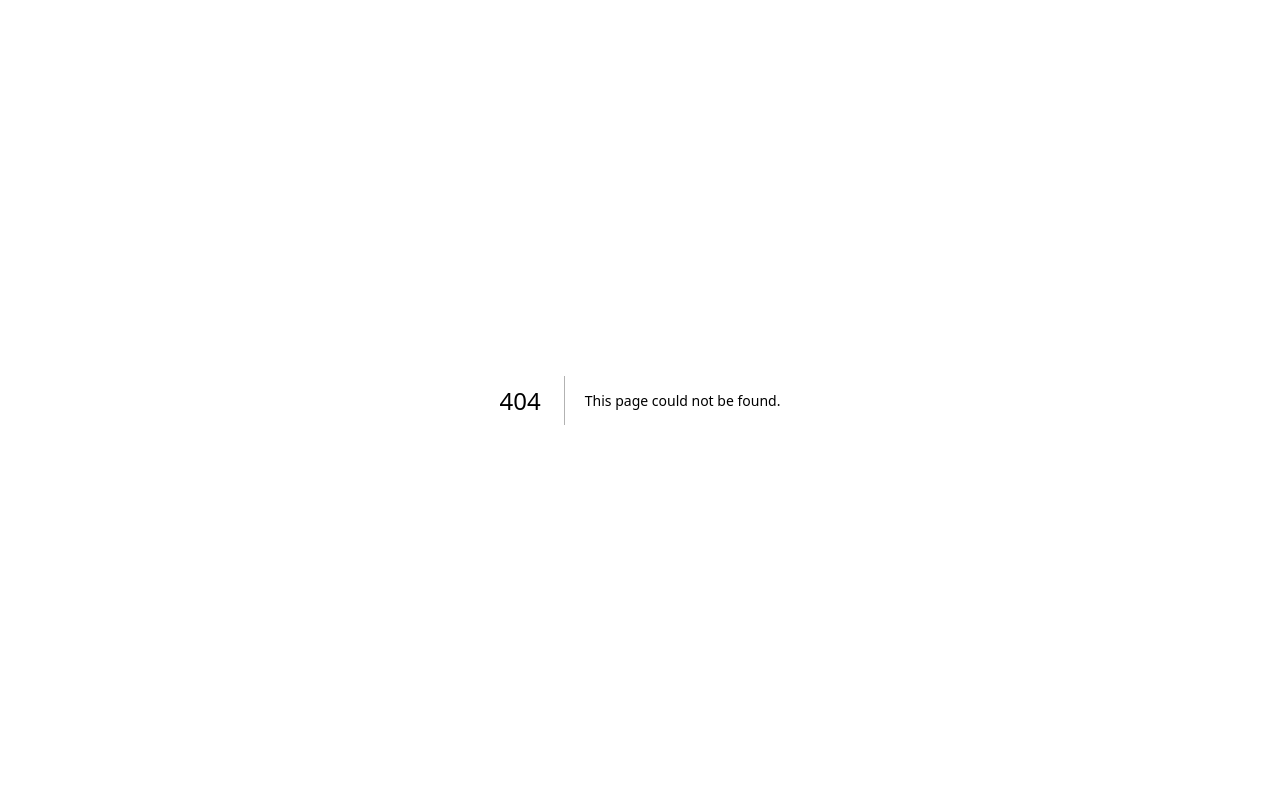
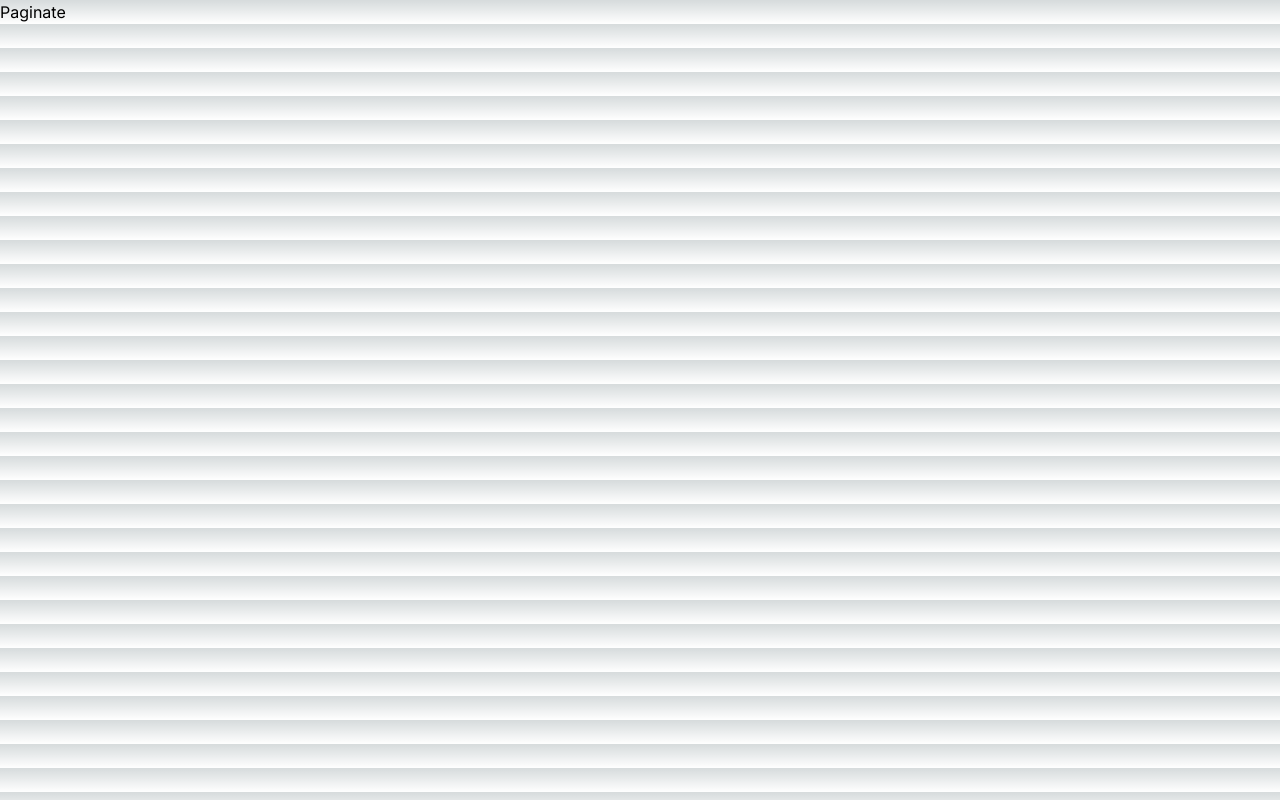
Before and after one commit to dibyajyoti2001/DialogBox, a Next.js app: page /components/paginate in a window 1280 px wide. Before the commit this address had no page. Built offline with nearby package versions, Linux system fonts and the light colour scheme.

Commit message:
Create a paginate component for this project

```diff
--- /dev/null
+++ b/src/app/components/paginate/page.js
@@ -0,0 +1,3 @@
+export default function Paginate() {
+  return <div>Paginate</div>;
+}
```
